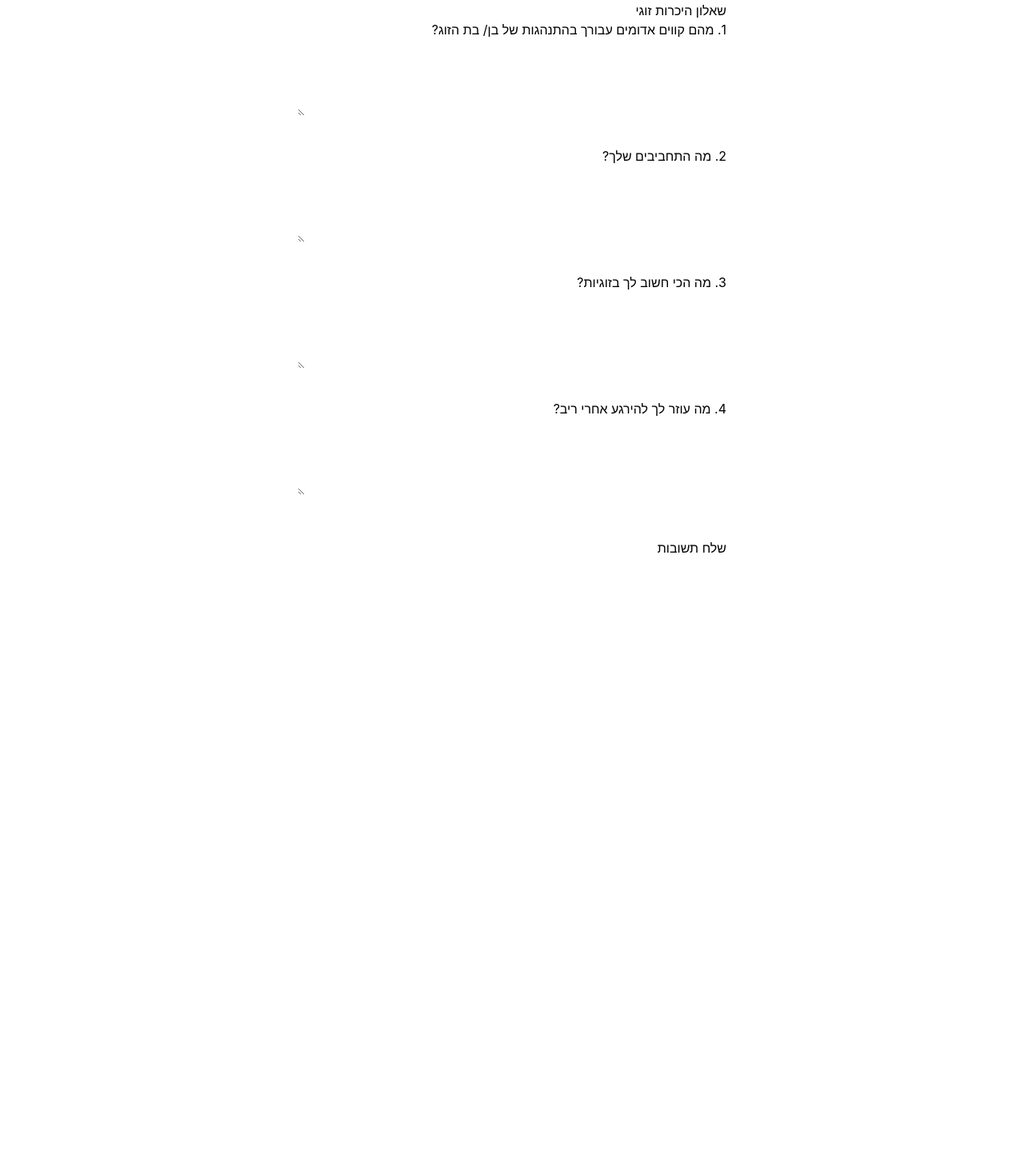
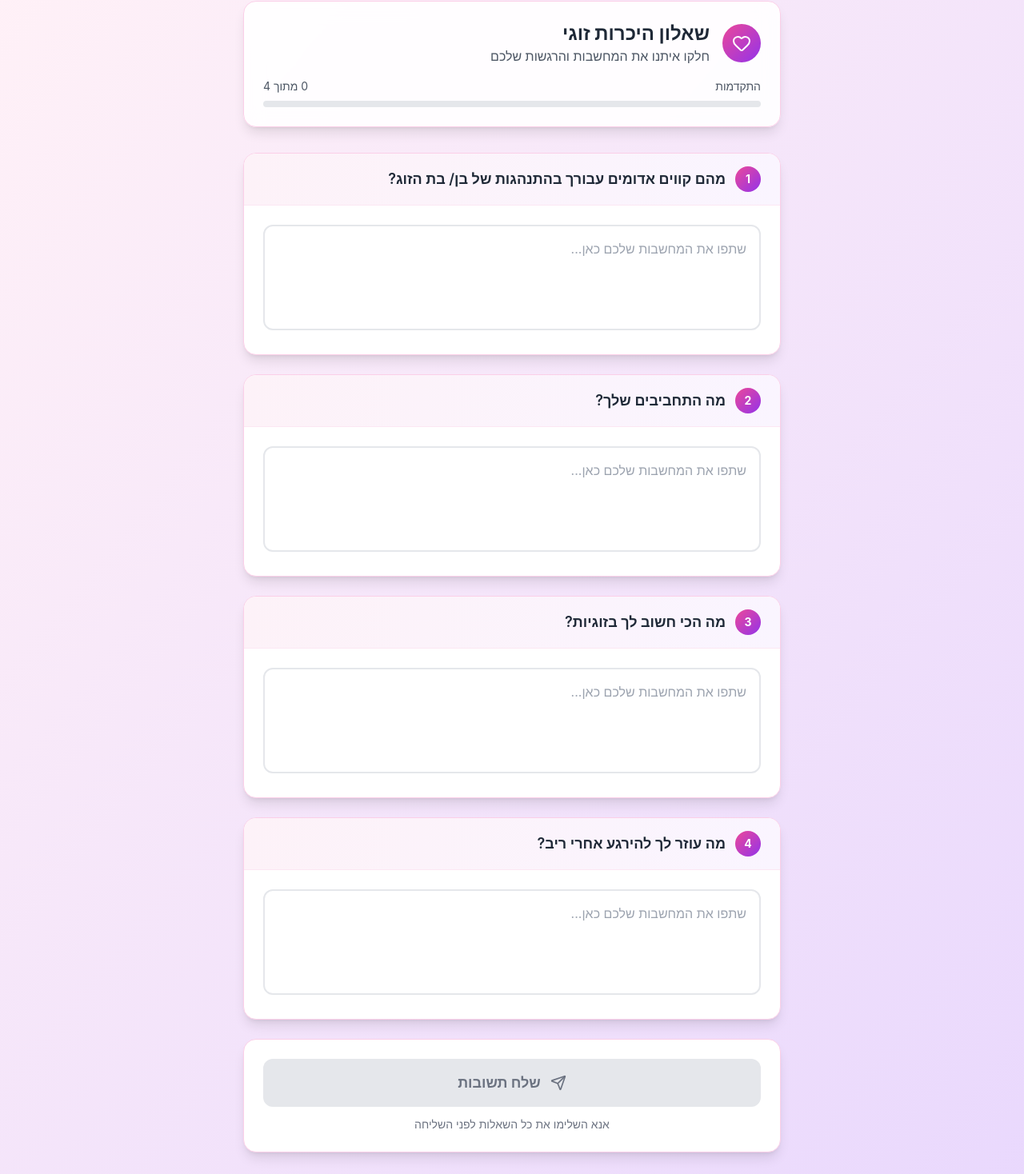
Before and after one commit to Ayelet929/hackathon, a React (Create React App) app in the folder frontend/: page /QuestionsPage in a window 1280 px wide. Shown: the part 31-1499 px from the top of the page at 80% size. Before the commit the page ends 800 px from the top, so only its background shows below. Built offline with nearby package versions, Linux system fonts and the light colour scheme.

Commit message:
question

```diff
--- a/frontend/src/QuestionsPage.jsx
+++ b/frontend/src/QuestionsPage.jsx
@@ -2,90 +2,198 @@
 
 import { useState } from "react"
 import { useNavigate } from "react-router-dom"
+import { Heart, Send, CheckCircle, ArrowRight } from "lucide-react"
 
 const questions = [
   { id: 2, question: "מהם קווים אדומים עבורך בהתנהגות של בן/ בת הזוג?" },
   { id: 1, question: "מה התחביבים שלך?" },
   { id: 4, question: "מה הכי חשוב לך בזוגיות?" },
-  { id: 3, question: "מה עוזר לך להירגע אחרי ריב?" }
-];
+  { id: 3, question: "מה עוזר לך להירגע אחרי ריב?" },
+]
 
 // מיפוי של id לעמודה המתאימה בטבלה
 const idToColumn = {
   1: "a",
   2: "b",
   3: "c",
-  4: "d"
-};
+  4: "d",
+}
 
 export default function QuestionnairePage() {
   const navigate = useNavigate()
   const [answers, setAnswers] = useState({})
   const [submitted, setSubmitted] = useState(false)
+  const [isSubmitting, setIsSubmitting] = useState(false)
 
   const handleAnswerChange = (id, value) => {
     setAnswers((prev) => ({ ...prev, [id]: value }))
   }
 
   const handleSubmit = async () => {
-    const username = localStorage.getItem("username");
+    setIsSubmitting(true)
+    const username = localStorage.getItem("username")
 
-    const payload = { username };
+    const payload = { username }
     Object.entries(answers).forEach(([id, answer]) => {
-      const col = idToColumn[String(id)];
-      if (col) payload[col] = answer;
-    });
+      const col = idToColumn[String(id)]
+      if (col) payload[col] = answer
+    })
 
     try {
       const response = await fetch("http://localhost:8000/api/update", {
         method: "POST",
         headers: { "Content-Type": "application/json" },
         body: JSON.stringify(payload),
-      });
+      })
 
       if (!response.ok) {
-        throw new Error("Failed to send data to server");
+        throw new Error("Failed to send data to server")
       }
 
-      const result = await response.json();
-      console.log("Success:", result);
-      setSubmitted(true);
+      const result = await response.json()
+      console.log("Success:", result)
+      setSubmitted(true)
     } catch (error) {
-      console.error("Error submitting:", error);
-      alert("אירעה שגיאה בשליחת השאלון");
+      console.error("Error submitting:", error)
+      alert("אירעה שגיאה בשליחת השאלון")
+    } finally {
+      setIsSubmitting(false)
     }
   }
 
+  const completedAnswers = Object.keys(answers).filter((id) => answers[id]?.trim()).length
+  const progressPercentage = (completedAnswers / questions.length) * 100
+
   if (submitted) {
     return (
-      <div style={{ padding: "2rem", textAlign: "center" }}>
-        <h2>✅ השאלון הושלם בהצלחה</h2>
-        <button onClick={() => navigate("/")}>חזרה לדף הבית</button>
+      <div
+        className="min-h-screen bg-gradient-to-br from-[#fff1f7] to-[#e9d8fd] flex items-center justify-center px-6"
+        dir="rtl"
+      >
+        <div className="bg-white rounded-2xl shadow-2xl p-8 text-center max-w-md w-full border border-pink-200">
+          <div className="mx-auto w-20 h-20 bg-gradient-to-br from-green-400 to-green-600 rounded-full flex items-center justify-center mb-6">
+            <CheckCircle className="h-10 w-10 text-white" />
+          </div>
+          <h2 className="text-2xl font-bold text-gray-800 mb-4">🎉 השאלון הושלם בהצלחה!</h2>
+          <p className="text-gray-600 mb-6">
+            תודה שחלקתם איתנו את המחשבות שלכם. התשובות שלכם יעזרו לנו להכיר אתכם טוב יותר.
+          </p>
+          <button
+            onClick={() => navigate("/homePage")}
+            className="w-full bg-gradient-to-r from-pink-500 to-purple-600 text-white font-bold py-3 rounded-xl hover:from-pink-600 hover:to-purple-700 transition flex items-center justify-center gap-2"
+          >
+            <ArrowRight className="h-5 w-5" />
+            חזרה לדף הבית
+          </button>
+        </div>
       </div>
     )
   }
 
   return (
-    <div style={{ padding: "2rem", maxWidth: "600px", margin: "0 auto" }} dir="rtl">
-      <h1>שאלון היכרות זוגי</h1>
+    <div className="min-h-screen bg-gradient-to-br from-[#fff1f7] to-[#e9d8fd] px-6 py-8" dir="rtl">
+      {/* כותרת עליונה */}
+      <header className="max-w-2xl mx-auto mb-8">
+        <div className="bg-white/90 backdrop-blur-md rounded-2xl border border-pink-200 shadow-lg p-6">
+          <div className="flex items-center gap-4 mb-4">
+            <div className="w-12 h-12 bg-gradient-to-br from-pink-500 to-purple-600 rounded-full flex items-center justify-center">
+              <Heart className="h-6 w-6 text-white" />
+            </div>
+            <div>
+              <h1 className="text-2xl font-bold text-gray-800">שאלון היכרות זוגי</h1>
+              <p className="text-gray-600">חלקו איתנו את המחשבות והרגשות שלכם</p>
+            </div>
+          </div>
+
+          {/* מד התקדמות */}
+          <div className="space-y-2">
+            <div className="flex justify-between text-sm text-gray-600">
+              <span>התקדמות</span>
+              <span>
+                {completedAnswers} מתוך {questions.length}
+              </span>
+            </div>
+            <div className="w-full bg-gray-200 rounded-full h-2">
+              <div
+                className="bg-gradient-to-r from-pink-500 to-purple-600 h-2 rounded-full transition-all duration-300"
+                style={{ width: `${progressPercentage}%` }}
+              ></div>
+            </div>
+          </div>
+        </div>
+      </header>
+
+      {/* תוכן השאלון */}
+      <main className="max-w-2xl mx-auto space-y-6">
         {questions.map((q, index) => (
-        <div key={q.id} style={{ marginBottom: "2rem" }}>
-          <h3>{index + 1}. {q.question}</h3>
+          <div key={q.id} className="bg-white rounded-2xl border border-pink-200 shadow-lg overflow-hidden">
+            <div className="bg-gradient-to-r from-pink-50 to-purple-50 px-6 py-4 border-b border-pink-100">
+              <div className="flex items-center gap-3">
+                <div className="w-8 h-8 bg-gradient-to-br from-pink-500 to-purple-600 rounded-full flex items-center justify-center text-white font-bold text-sm">
+                  {index + 1}
+                </div>
+                <h3 className="text-lg font-semibold text-gray-800">{q.question}</h3>
+              </div>
+            </div>
+
+            <div className="p-6">
               <textarea
                 rows={4}
-            style={{ width: "100%" }}
+                className="w-full p-4 border-2 border-gray-200 rounded-xl focus:border-pink-400 focus:outline-none transition-colors resize-none text-gray-700 placeholder-gray-400"
+                placeholder="שתפו את המחשבות שלכם כאן..."
                 value={answers[q.id] || ""}
                 onChange={(e) => handleAnswerChange(q.id, e.target.value)}
               />
+              {answers[q.id]?.trim() && (
+                <div className="flex items-center gap-2 mt-3 text-green-600 text-sm">
+                  <CheckCircle className="h-4 w-4" />
+                  <span>תשובה נשמרה</span>
+                </div>
+              )}
+            </div>
           </div>
         ))}
+
+        {/* כפתור שליחה */}
+        <div className="bg-white rounded-2xl border border-pink-200 shadow-lg p-6">
           <button
             onClick={handleSubmit}
-        disabled={questions.some(q => !answers[q.id]?.trim())}
-        style={{ marginTop: "1rem" }}
+            disabled={questions.some((q) => !answers[q.id]?.trim()) || isSubmitting}
+            className={`w-full py-4 rounded-xl font-bold text-lg transition-all flex items-center justify-center gap-3 ${
+              questions.some((q) => !answers[q.id]?.trim()) || isSubmitting
+                ? "bg-gray-200 text-gray-500 cursor-not-allowed"
+                : "bg-gradient-to-r from-pink-500 to-purple-600 text-white hover:from-pink-600 hover:to-purple-700 shadow-lg hover:shadow-xl"
+            }`}
           >
+            {isSubmitting ? (
+              <>
+                <div className="w-5 h-5 border-2 border-white border-t-transparent rounded-full animate-spin"></div>
+                שולח תשובות...
+              </>
+            ) : (
+              <>
+                <Send className="h-5 w-5" />
                 שלח תשובות
+              </>
+            )}
           </button>
+
+          {questions.some((q) => !answers[q.id]?.trim()) && (
+            <p className="text-center text-gray-500 text-sm mt-3">אנא השלימו את כל השאלות לפני השליחה</p>
+          )}
+        </div>
+
+        {/* כפתור חזרה */}
+        <div className="text-center">
+          <button
+            onClick={() => navigate("/homePage")}
+            className="text-gray-600 hover:text-gray-800 transition-colors flex items-center justify-center gap-2 mx-auto"
+          >
+            <ArrowRight className="h-4 w-4" />
+            חזרה לדף הבית
+          </button>
+        </div>
+      </main>
     </div>
   )
 }
```
Also changed, not shown: 1 other file (tests, documents, lock files or other folders). Lines whose indentation alone changed are shown as unchanged.
